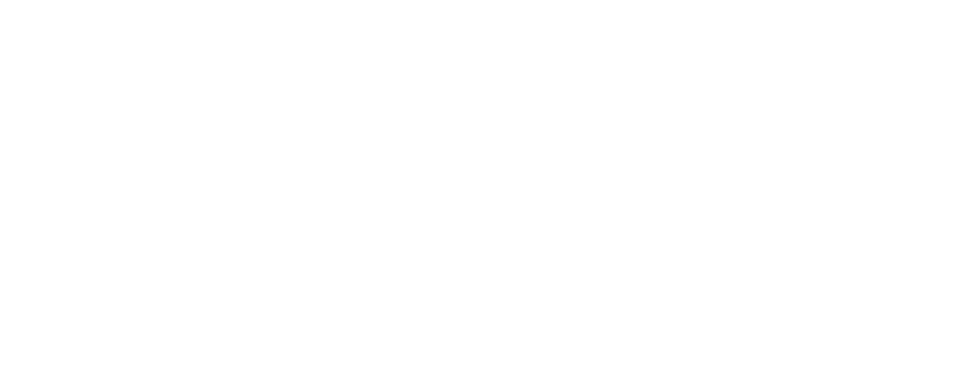
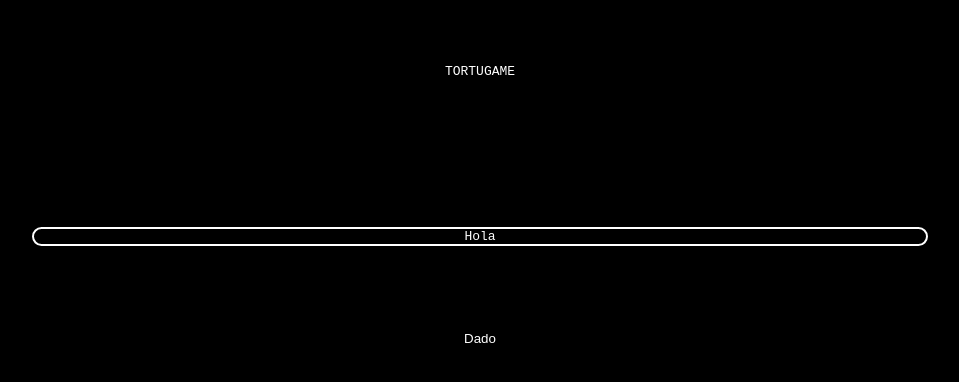
Before and after one commit to JulianCamachoCalle/TortuGame, a plain HTML site: page index.html in a window 1280 px wide. Shown: the whole page, without its empty margins (160-1119 px from the left). Drawn offline with Linux system fonts and the light colour scheme.

Commit message:
dado y tortuga

```diff
--- a/index.css
+++ b/index.css
@@ -0,0 +1,47 @@
+* {
+    margin: 0;
+    box-sizing: border-box;
+}
+
+body {
+    background-color: black;
+    color: white;
+    font-family: monospace;
+}
+
+.game {
+    min-width: 100vh;
+    display: flex;
+    flex-direction: column;
+    flex: 1 1 50%;
+    gap: 20px;
+}
+
+.titulo {
+    display: flex;
+    justify-content: center;
+    height: 20%;
+    margin: 5% 5%;
+}
+
+.tortuga {
+    border: 2px black;
+    height: 50%;
+    display: flex;
+    justify-content: center;
+    border: 2px solid white;
+    border-radius: 10px;
+    margin: 5% 15%;
+}
+
+.dado {
+    display: flex;
+    justify-content: center;
+    height: 20%;
+}
+
+.dado button {
+    border: none;
+    background-color: inherit;
+    color: inherit;
+}
--- a/index.html
+++ b/index.html
@@ -3,9 +3,22 @@
 <head>
     <meta charset="UTF-8">
     <meta name="viewport" content="width=device-width, initial-scale=1.0">
-    <title>Document</title>
+    <link rel="stylesheet" href="index.css">
+    <title>TortuGame</title>
 </head>
 <body>
-
+    <div class="game">
+        <div class="titulo">
+            TORTUGAME
+        </div>
+        <div class="tortuga">
+            Hola
+        </div>
+        <div class="dado">
+            <button>
+                Dado
+            </button>
+        </div>
+    </div>
 </body>
 </html>
```
Also changed, not shown: img/d1.png (added), img/d2.png (added), img/d3.png (added), img/d4.png (added), img/d5.png (added), img/d6.png (added), img/p1.png (added), img/p2.png (added), img/p3.png (added).
